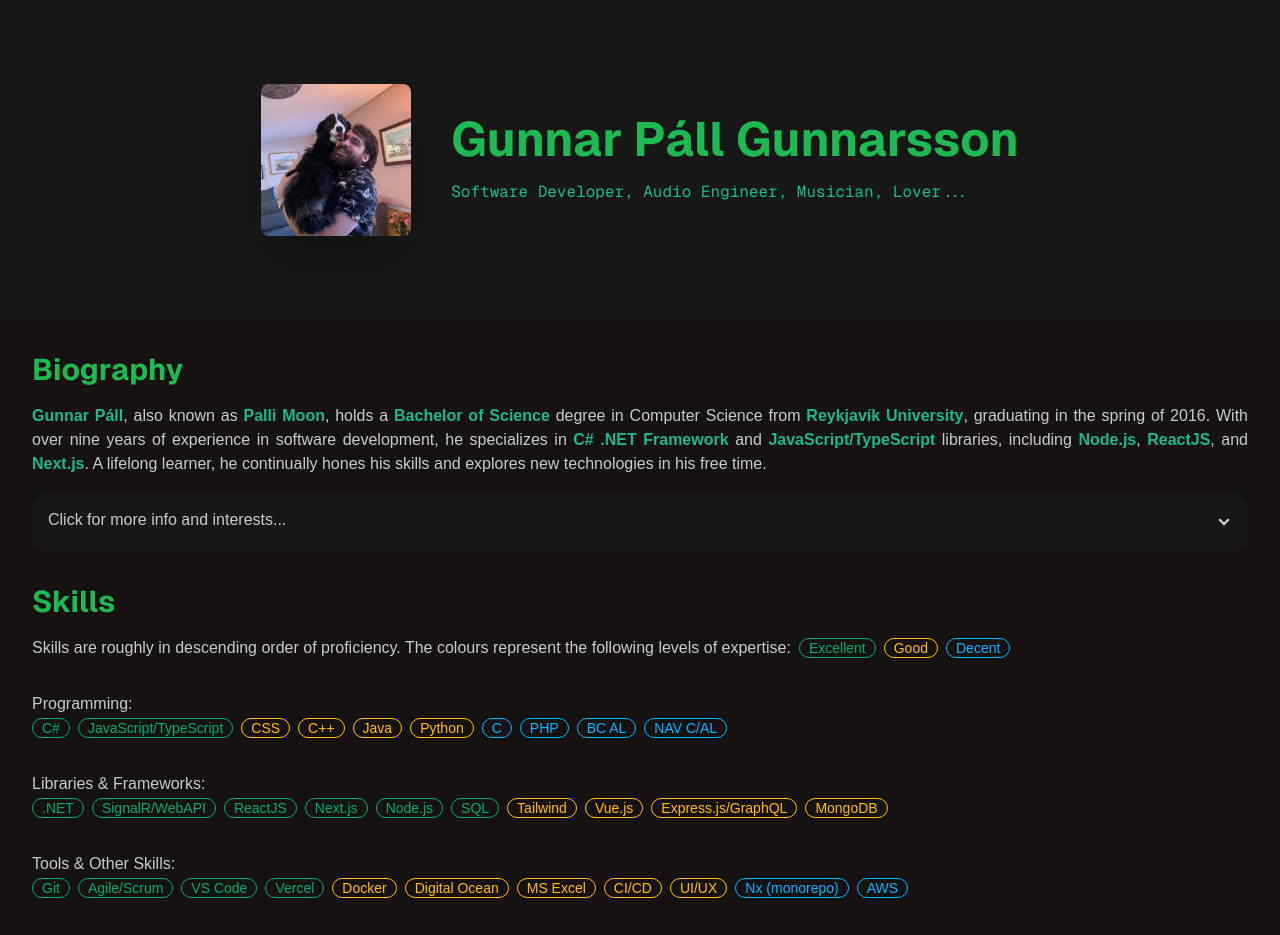
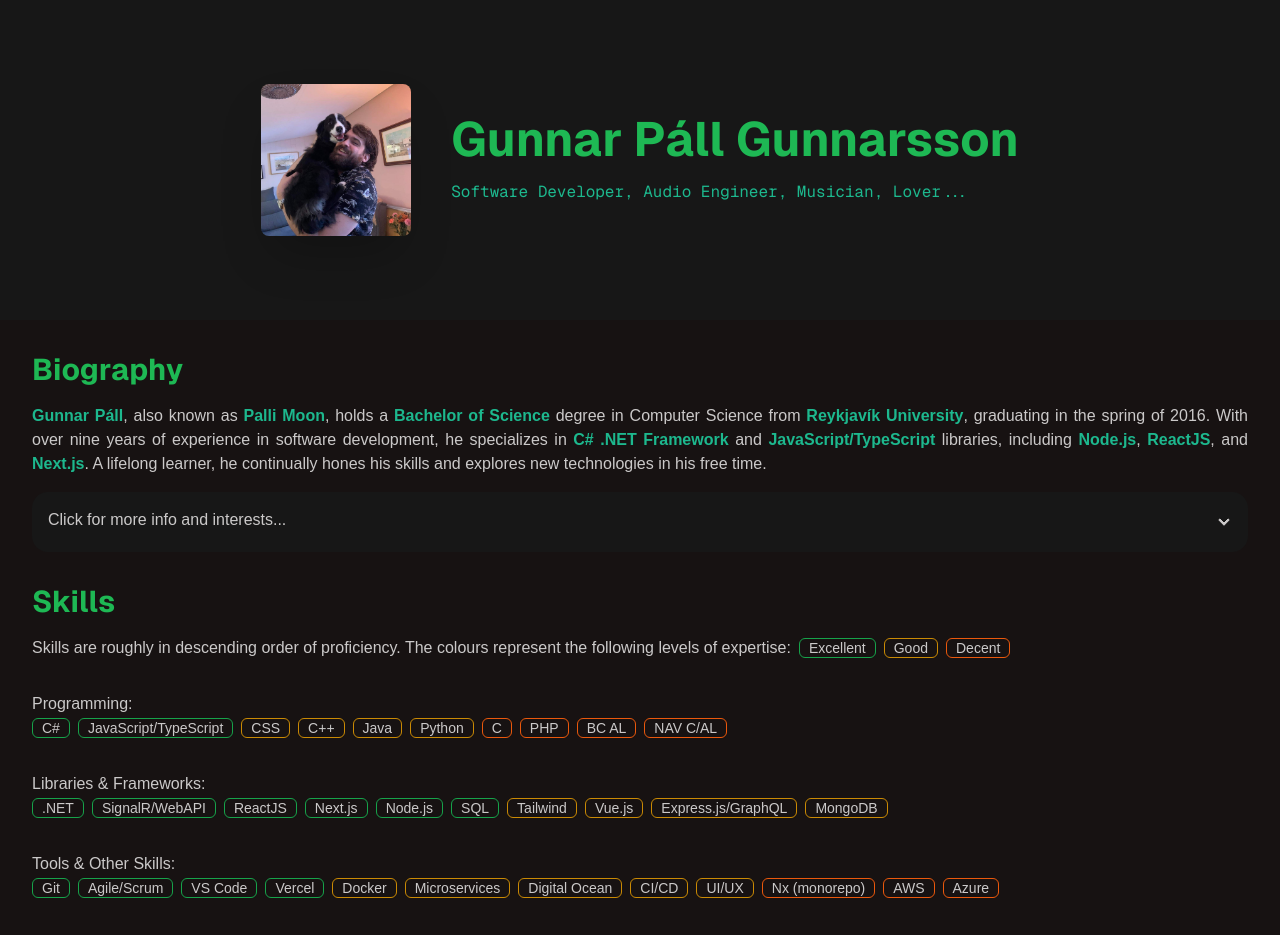
Before and after one commit to Palli-Moon/portfolio, a Next.js app: page / in a window 1280 px wide. Shown: the top 935 px of the page. Built offline with nearby package versions, Linux system fonts and the light colour scheme.

Commit message:
Adjust badges

```diff
--- a/src/components/ui/skills/skillBadge.tsx
+++ b/src/components/ui/skills/skillBadge.tsx
@@ -6,11 +6,11 @@ export default function SkillBadge({ skills }: { skills: Skill[] }) {
       {skills.map((s) => (
         <div
           key={s.title}
-          className={`mr-2 badge badge-outline
-                ${s.level === Level.Excellent && 'badge-success'}
-                ${s.level === Level.Good && 'badge-warning'}
-                ${s.level === Level.Decent && 'badge-info'}
-                ${s.level || 'badge-ghost'}`}
+          className={`mr-2 badge badge-outline rounded-md
+                ${s.level === Level.Excellent && 'border-green-600'}
+                ${s.level === Level.Good && 'border-yellow-600'}
+                ${s.level === Level.Decent && 'border-orange-600'}
+                ${s.level || 'border-gray-600 '}`}
         >
           {s.title}
         </div>
--- a/src/data.tsx
+++ b/src/data.tsx
@@ -63,12 +63,13 @@ export const tools: Skill[] = [
   { title: 'VS Code', level: Level.Excellent },
   { title: 'Vercel', level: Level.Excellent },
   { title: 'Docker', level: Level.Good },
+  { title: 'Microservices', level: Level.Good },
   { title: 'Digital Ocean', level: Level.Good },
-  { title: 'MS Excel', level: Level.Good },
   { title: 'CI/CD', level: Level.Good },
   { title: 'UI/UX', level: Level.Good },
   { title: 'Nx (monorepo)', level: Level.Decent },
   { title: 'AWS', level: Level.Decent },
+  { title: 'Azure', level: Level.Decent },
 ];
 
 export const languages: Skill[] = [
```
